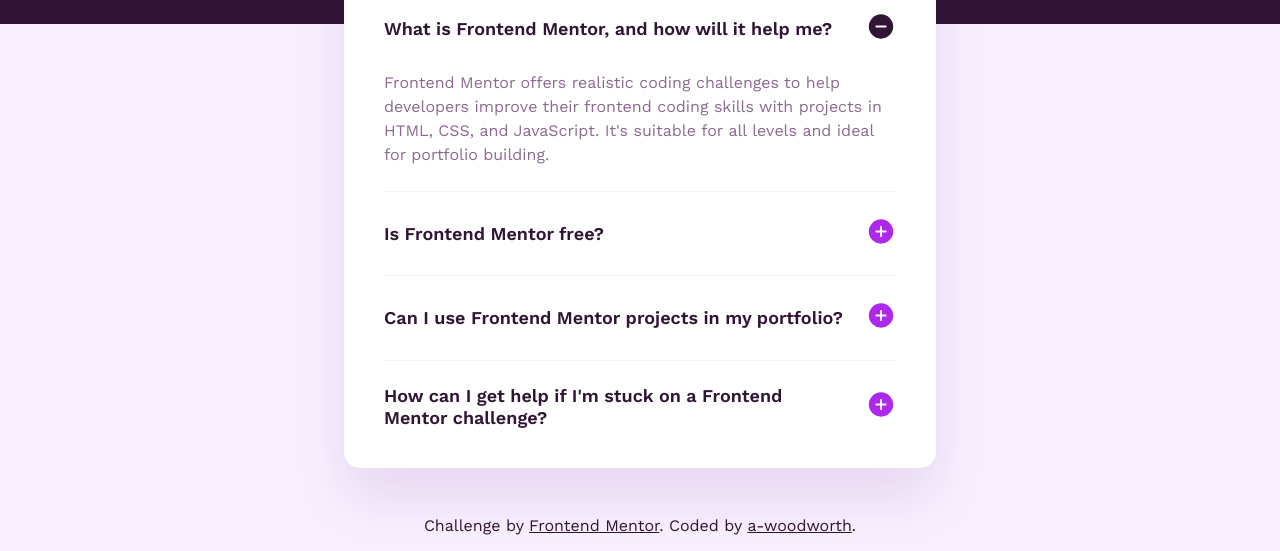
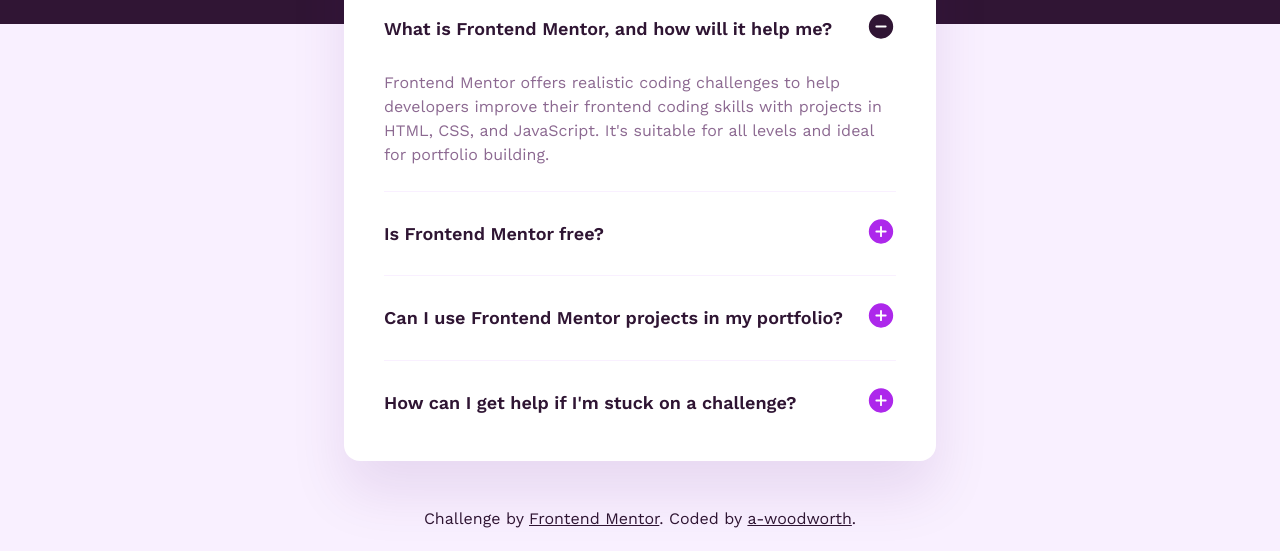
Before and after one commit to a-woodworth/faq_accordion, a plain HTML site: page index.html in a window 1280 px wide. Shown: the part 296-847 px from the top of the page. Drawn offline with Linux system fonts and the light colour scheme.

Commit message:
Update index text to match design text. Update screenshots.

```diff
--- a/index.html
+++ b/index.html
@@ -63,8 +63,7 @@
           </details>
           <details class="accordion-group">
             <summary class="accordion-title">
-              How can I get help if I'm stuck on a Frontend Mentor
-              challenge?
+              How can I get help if I'm stuck on a challenge?
             </summary>
             <p class="accordion-text">
               The best place to get help is inside Frontend Mentor's
```
Also changed, not shown: assets/screenshots/desktop-screenshot-1440px.png, assets/screenshots/mobile-screenshot-375px.png.
